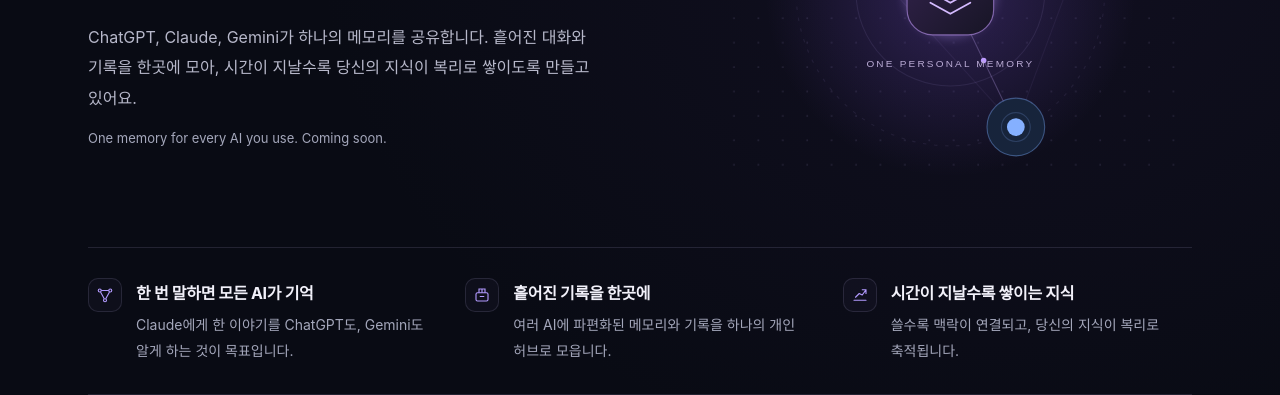
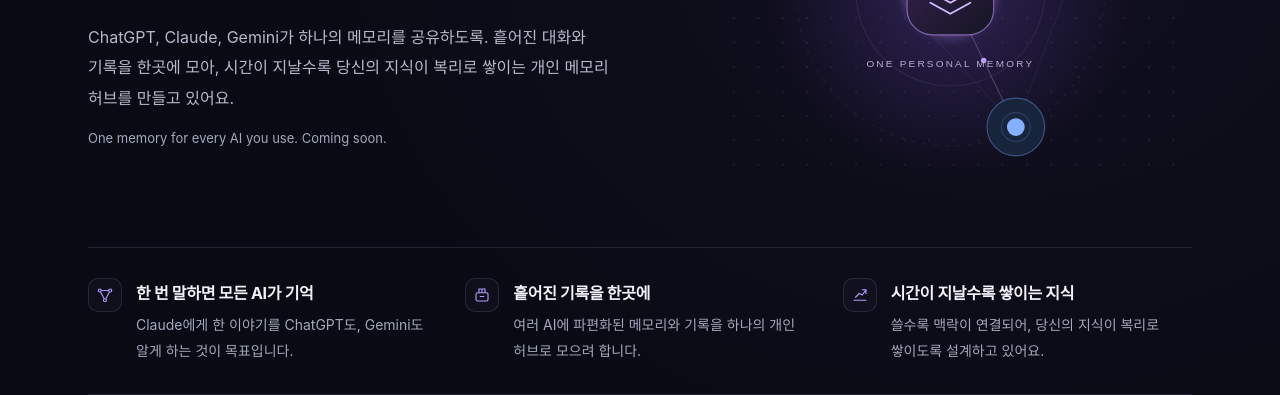
Before and after one commit to asasds145/private-records-landing, a plain HTML site: page index.html in a window 1280 px wide. Shown: the part 405-800 px from the top of the page. Drawn offline with Linux system fonts and the light colour scheme; no server answers; a web font is replaced by a local one.

Commit message:
Honest future-tense wording

```diff
--- a/index.html
+++ b/index.html
@@ -185,7 +185,7 @@
         <div>
           <p class="eyebrow">YOUR MEMORY, CONNECTED.</p>
           <h1 id="hero-title">AI를 바꿀 때마다 나를 다시 설명하지 마세요</h1>
-          <p class="intro">ChatGPT, Claude, Gemini가 하나의 메모리를 공유합니다. 흩어진 대화와 기록을 한곳에 모아, 시간이 지날수록 당신의 지식이 복리로 쌓이도록 만들고 있어요.</p>
+          <p class="intro">ChatGPT, Claude, Gemini가 하나의 메모리를 공유하도록. 흩어진 대화와 기록을 한곳에 모아, 시간이 지날수록 당신의 지식이 복리로 쌓이는 개인 메모리 허브를 만들고 있어요.</p>
           <p class="english" lang="en">One memory for every AI you use. Coming soon.</p>
         </div>
         <figure class="network" aria-label="세 개의 AI 노드가 하나의 개인 메모리 허브로 연결되는 개념도">
@@ -251,13 +251,13 @@
           <svg class="icon" viewBox="0 0 24 24" fill="none" stroke="currentColor" stroke-width="1.5" aria-hidden="true">
             <rect x="4" y="9" width="16" height="11" rx="2"/><path d="M8 9V4h8v5M9 14h6M12 4v5"/>
           </svg>
-          <div><h2>흩어진 기록을 한곳에</h2><p>여러 AI에 파편화된 메모리와 기록을 하나의 개인 허브로 모읍니다.</p></div>
+          <div><h2>흩어진 기록을 한곳에</h2><p>여러 AI에 파편화된 메모리와 기록을 하나의 개인 허브로 모으려 합니다.</p></div>
         </li>
         <li>
           <svg class="icon" viewBox="0 0 24 24" fill="none" stroke="currentColor" stroke-width="1.5" aria-hidden="true">
             <path d="M4 19h16M6 15l5-5 4 2 5-7M15 5h5v5" stroke-linecap="round" stroke-linejoin="round"/>
           </svg>
-          <div><h2>시간이 지날수록 쌓이는 지식</h2><p>쓸수록 맥락이 연결되고, 당신의 지식이 복리로 축적됩니다.</p></div>
+          <div><h2>시간이 지날수록 쌓이는 지식</h2><p>쓸수록 맥락이 연결되어, 당신의 지식이 복리로 쌓이도록 설계하고 있어요.</p></div>
         </li>
       </ul>
       <section class="waitlist" aria-label="출시 알림 신청">
```
